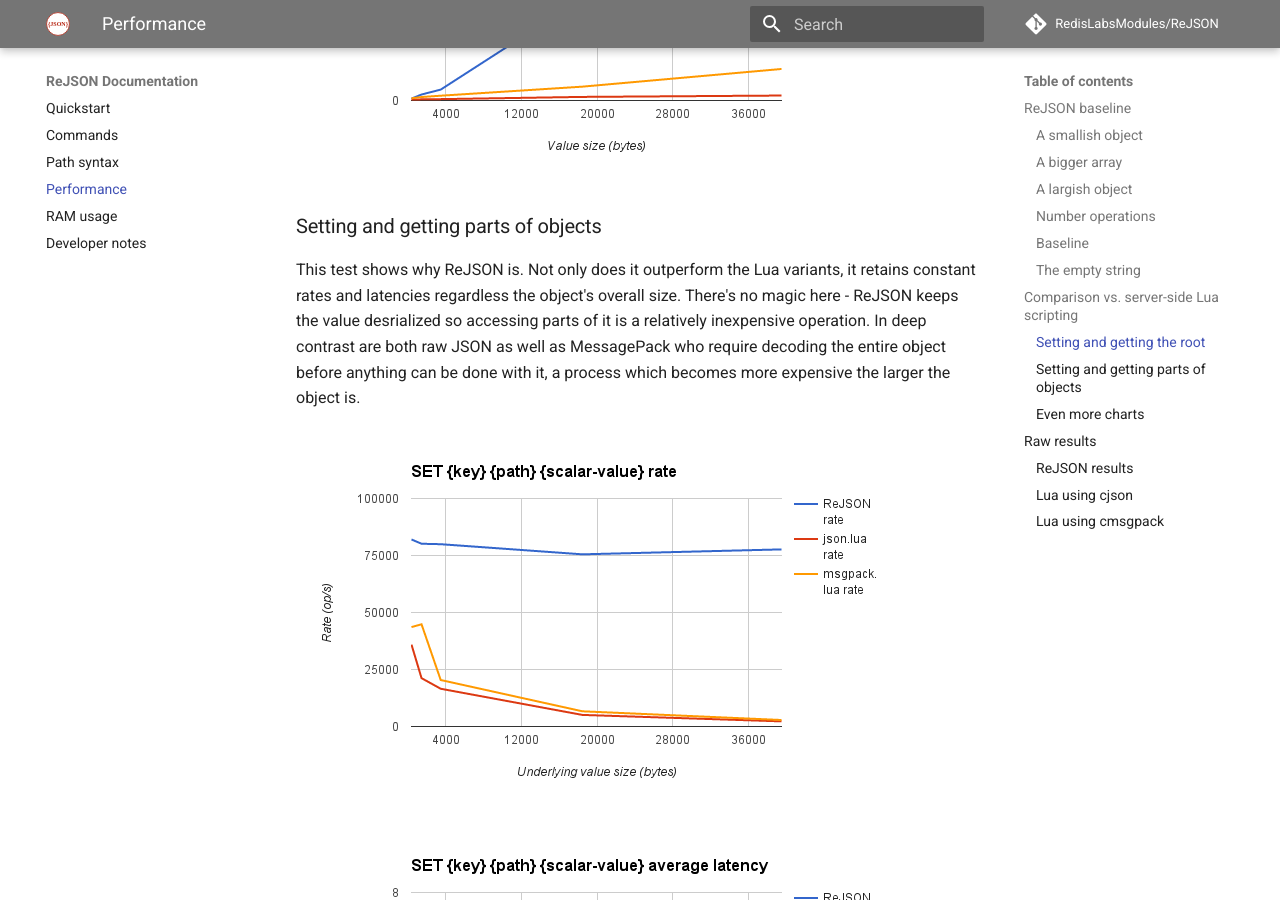
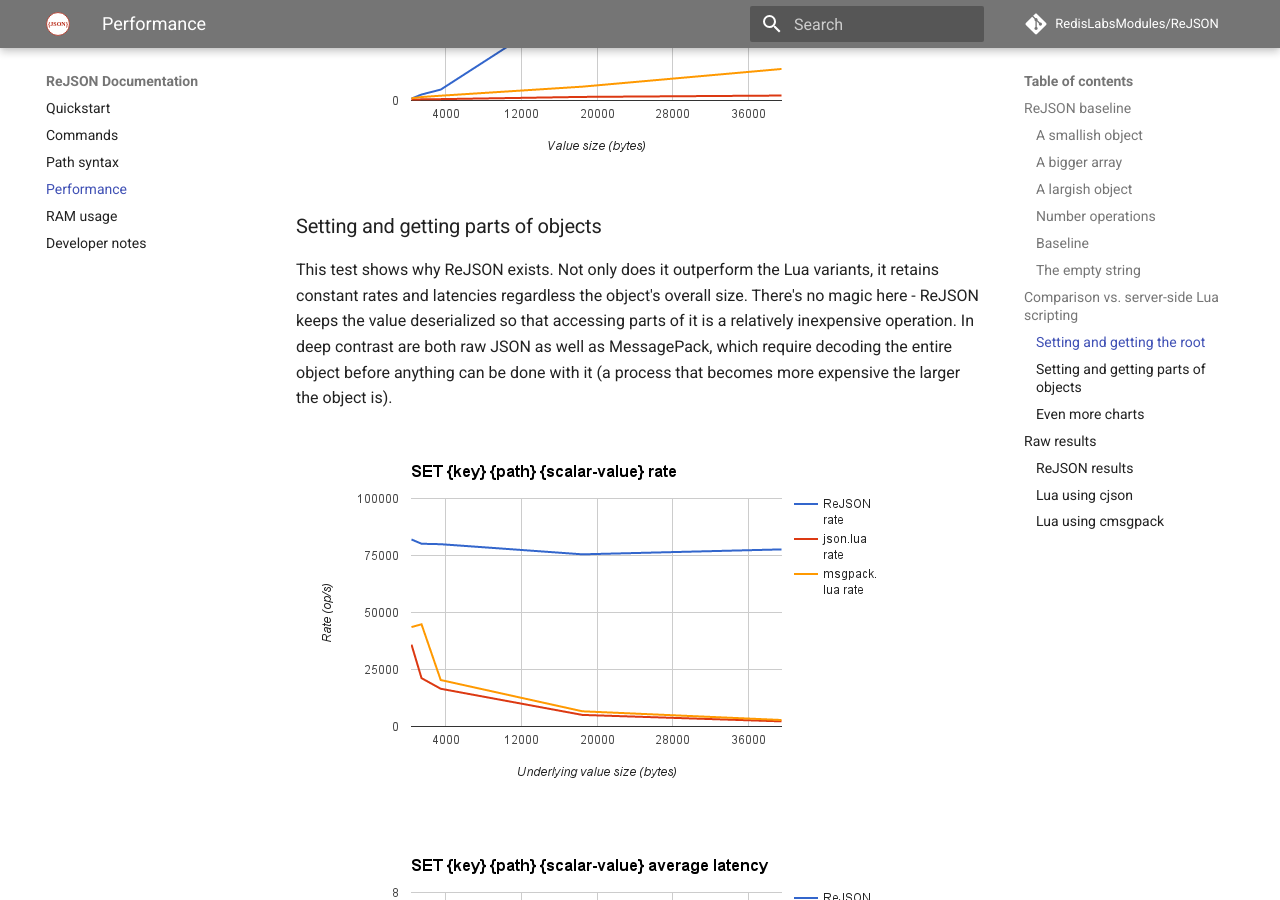
Before and after one commit to RedisJSON/RedisJSON, an MkDocs documentation site: the page built from docs/performance.md, in a window 1280 px wide and 900 px high, scrolled down 8213 px. Built offline with MkDocs 1.6.1 and Material for MkDocs 9.7.7, drawn with Linux system fonts in a browser that asks for light colours; comment, search, counter and statistics services are not loaded; old or Windows-style settings are respelled for this version of MkDocs; some of the changed text lies outside the part shown.

Commit message:
Update performance.md
Copy edits

````diff
--- a/docs/performance.md
+++ b/docs/performance.md
@@ -52,7 +52,7 @@
 
 ### Baseline
 
-To establish a baseline we'll use the Redis [`PING`](https://redis.io/commands/ping) command.
+To establish a baseline, we'll use the Redis [`PING`](https://redis.io/commands/ping) command.
 First, lets see what `redis-benchmark` reports:
 
 ```
@@ -75,7 +75,7 @@
 
 ![ReJSONBenchmark PING percentiles](images/bench_ping_p.png)
 
-Note how our benchmarking tool does slightly worse in PINGing producing only 116K ops, compared to
+Note how our benchmarking tool does slightly worse in PINGing - producing only 116K ops, compared to
 `redis-cli`'s 140K.
 
 ### The empty string
@@ -90,7 +90,7 @@
 
 ## Comparison vs. server-side Lua scripting
 
-We compare ReJSON's performance with Redis' embedded Lua engine. For this purpose we use the Lua
+We compare ReJSON's performance with Redis' embedded Lua engine. For this purpose, we use the Lua
 scripts at [/benchmarks/lua](https://github.com/RedisLabsModules/rejson/tree/master/benchmarks/lua).
 These scripts provide ReJSON's GET and SET functionality on values stored in JSON or MessagePack
 formats. Each of the different operations (set root, get root, set path and get path) is executed
@@ -117,11 +117,11 @@
 
 ### Setting and getting parts of objects
 
-This test shows why ReJSON is. Not only does it outperform the Lua variants, it retains constant
+This test shows why ReJSON exists. Not only does it outperform the Lua variants, it retains constant
 rates and latencies regardless the object's overall size. There's no magic here - ReJSON keeps the
-value desrialized so accessing parts of it is a relatively inexpensive operation. In deep contrast
-are both raw JSON as well as MessagePack who require decoding the entire object before anything can
-be done with it, a process which becomes more expensive the larger the object is.
+value deserialized so that accessing parts of it is a relatively inexpensive operation. In deep contrast
+are both raw JSON as well as MessagePack, which require decoding the entire object before anything can
+be done with it (a process that becomes more expensive the larger the object is).
 
 ![VS. Lua set path to scalar](images/bench_lua_set_path.png)
 
````
Also changed, not shown: other parts of docs/performance.md (+4 -4 lines).
